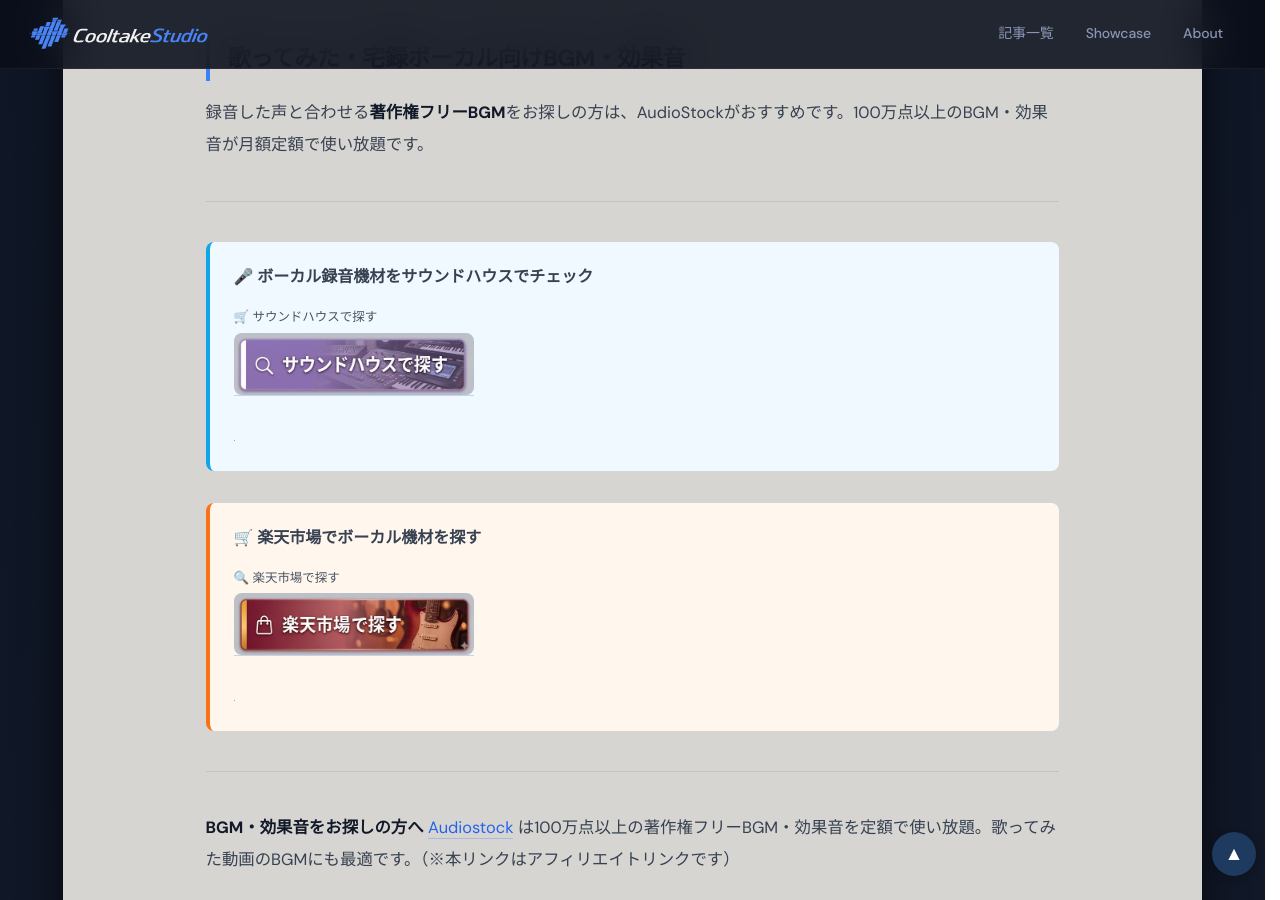
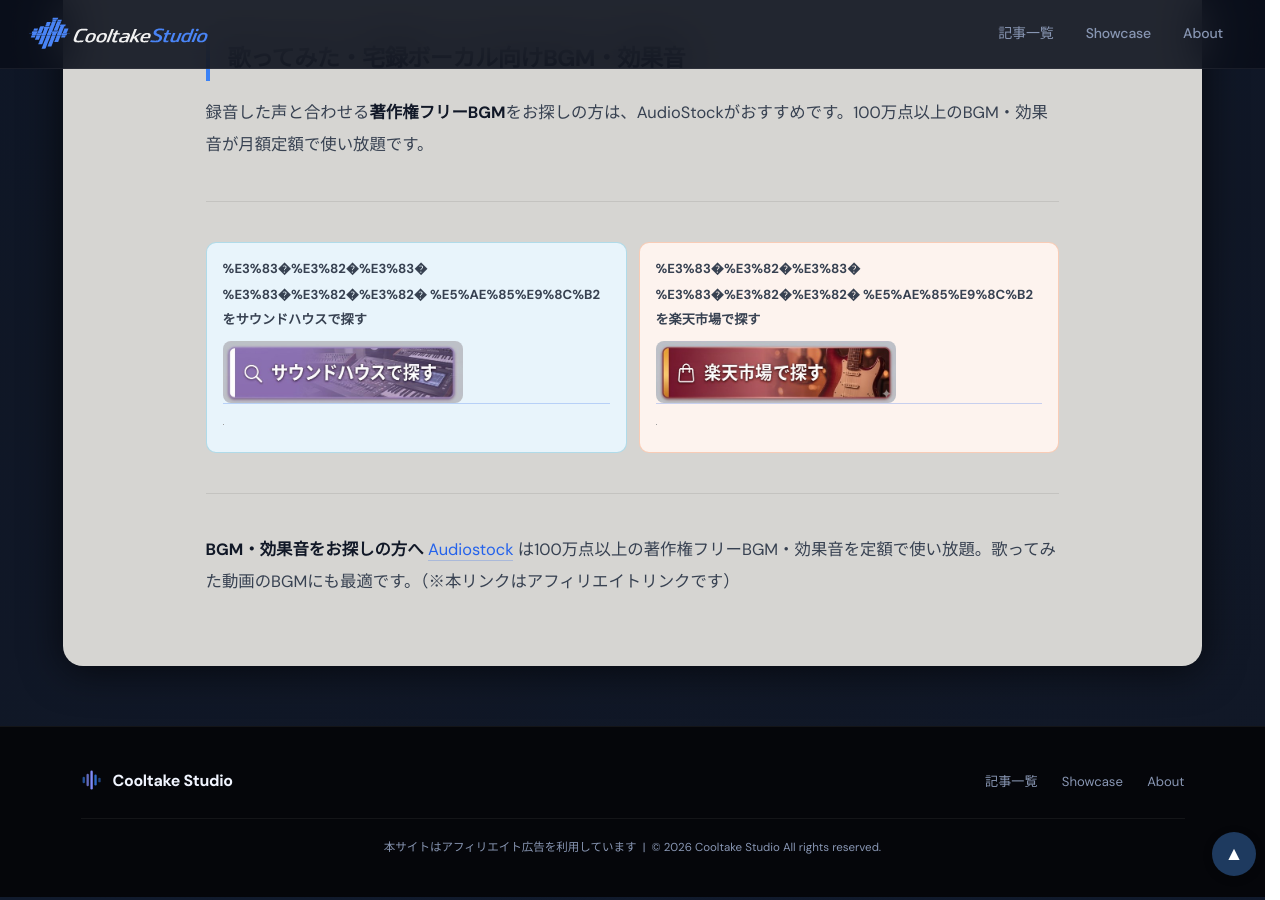
Before and after one commit to cooltake/cooltake-staging, a Jekyll site: the page built from _posts/2026-05-24-vocal-recording-guide.md, in a window 1280 px wide and 900 px high, scrolled down 4263 px. Built offline with Jekyll 4.4.1, drawn with Linux system fonts in a browser that asks for light colours; some web fonts are replaced; grey boxes are pictures that could not be loaded.

Commit message:
style: unify shop buttons to new design

```diff
--- a/_posts/2026-05-24-vocal-recording-guide.md
+++ b/_posts/2026-05-24-vocal-recording-guide.md
@@ -112,18 +112,17 @@
 
 ---
 
-<div style="margin:2rem 0;padding:1.2rem 1.5rem;background:#f0f9ff;border-left:4px solid #0ea5e9;border-radius:8px;">
-<p style="margin:0 0 .6rem;font-weight:bold;font-size:1rem;">🎤 ボーカル録音機材をサウンドハウスでチェック</p>
-<div style="margin:.8rem 0;"><span style="display:block;font-size:.78rem;color:#4b5563;margin-bottom:3px;margin-top:6px;">🛒 サウンドハウスで探す</span>
-<a href="https://h.accesstrade.net/sp/cc?rk=01001xqc00os63&url=https%3A%2F%2Fwww.soundhouse.co.jp%2Fsearch%2Findex%2F%3Fsearch_all%3D%25E3%2583%9C%25E3%2582%AB%25E3%2583%AB%2B%25E3%2583%9E%25E3%2582%A4%25E3%2582%AF%2B%25E5%25AE%2585%25E9%258C%25B2" rel="nofollow" referrerpolicy="no-referrer-when-downgrade" style="display:inline-block;text-decoration:none;"><img src="/assets/images/btn-soundhouse.jpg" alt="サウンドハウスで探す" width="240" style="height:auto;border-radius:8px;display:block;"></a></div>
+<div style="display:flex;gap:.75rem;margin:2rem 0;">
+<div style="flex:1;padding:.8rem 1rem 1rem;background:#e8f4fb;border-radius:10px;border:1px solid rgba(8,145,178,.25);">
+<p style="margin:0 0 .5rem;color:#374151;font-size:.82rem;font-weight:bold;">%E3%83�%E3%82�%E3%83� %E3%83�%E3%82�%E3%82� %E5%AE%85%E9%8C%B2 をサウンドハウスで探す</p>
+<a href="https://h.accesstrade.net/sp/cc?rk=01001xqc00os63&url=https%3A%2F%2Fwww.soundhouse.co.jp%2Fsearch%2Findex%2F%3Fsearch_all%3D%25E3%2583%9C%25E3%2582%AB%25E3%2583%AB%2B%25E3%2583%9E%25E3%2582%A4%25E3%2582%AF%2B%25E5%25AE%2585%25E9%258C%25B2" rel="nofollow" referrerpolicy="no-referrer-when-downgrade" style="display:block;text-decoration:none;"><img src="/assets/images/btn-soundhouse.jpg" alt="サウンドハウスで探す" width="240" style="height:auto;border-radius:8px;display:block;"></a>
 <img src="https://h.accesstrade.net/sp/rr?rk=01001xqc00os63" width="1" height="1" border="0" alt="" loading="lazy">
 </div>
-
-<div style="margin:2rem 0;padding:1.2rem 1.5rem;background:#fff7ed;border-left:4px solid #f97316;border-radius:8px;">
-<p style="margin:0 0 .6rem;font-weight:bold;font-size:1rem;">🛒 楽天市場でボーカル機材を探す</p>
-<div style="margin:.8rem 0;"><span style="display:block;font-size:.78rem;color:#4b5563;margin-bottom:3px;margin-top:6px;">🔍 楽天市場で探す</span>
-<a href="https://hb.afl.rakuten.co.jp/hgc/0b15ddc7.28c5c9ed.0b15ddc8.5d23dd4d/?pc=https%3A%2F%2Fsearch.rakuten.co.jp%2Fsearch%2Fmall%2F%25E3%2583%9C%25E3%2582%AB%25E3%2583%AB%2B%25E5%25AE%2585%25E9%258C%25B2%2B%25E3%2583%9E%25E3%2582%A4%25E3%2582%AF%2F" rel="nofollow" referrerpolicy="no-referrer-when-downgrade" style="display:inline-block;text-decoration:none;"><img src="/assets/images/btn-rakuten.jpg" alt="楽天市場で探す" width="240" style="height:auto;border-radius:8px;display:block;"></a></div>
+<div style="flex:1;padding:.8rem 1rem 1rem;background:#fdf3ee;border-radius:10px;border:1px solid rgba(234,88,12,.25);">
+<p style="margin:0 0 .5rem;color:#374151;font-size:.82rem;font-weight:bold;">%E3%83�%E3%82�%E3%83� %E3%83�%E3%82�%E3%82� %E5%AE%85%E9%8C%B2 を楽天市場で探す</p>
+<a href="https://hb.afl.rakuten.co.jp/hgc/0b15ddc7.28c5c9ed.0b15ddc8.5d23dd4d/?pc=https%3A%2F%2Fsearch.rakuten.co.jp%2Fsearch%2Fmall%2F%25E3%2583%9C%25E3%2582%AB%25E3%2583%AB%2B%25E5%25AE%2585%25E9%258C%25B2%2B%25E3%2583%9E%25E3%2582%A4%25E3%2582%AF%2F" rel="nofollow" referrerpolicy="no-referrer-when-downgrade" style="display:block;text-decoration:none;"><img src="/assets/images/btn-rakuten.jpg" alt="楽天市場で探す" width="240" style="height:auto;border-radius:8px;display:block;"></a>
 <img src="//i.moshimo.com/af/i/impression?a_id=5565352&amp;p_id=54&amp;pc_id=54&amp;pl_id=616" width="1" height="1" style="border:none;" alt="" loading="lazy">
+</div>
 </div>
 
 ---
```
